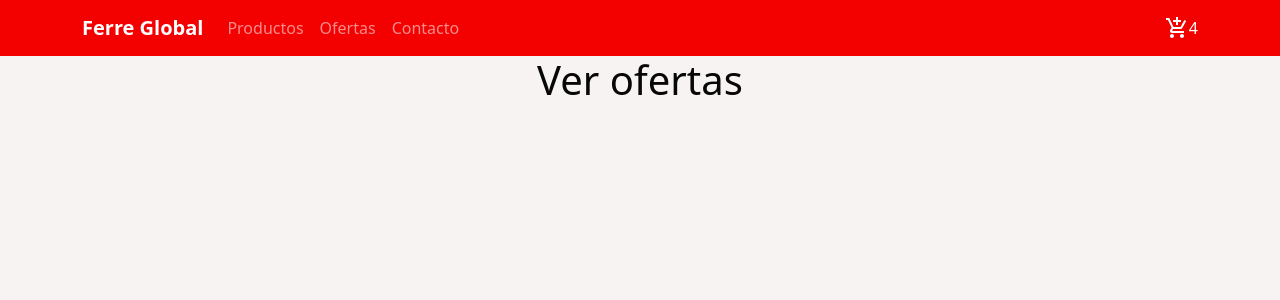
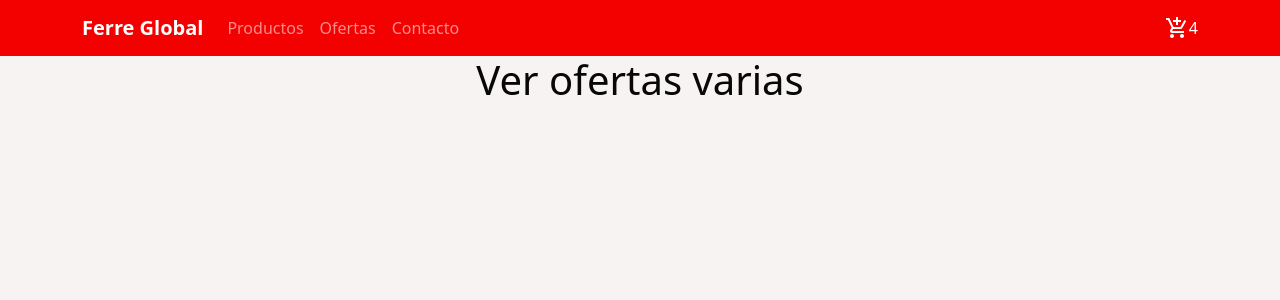
Before and after one commit to JOHN-Z23/Proyecto-React---Coder-House, a React (Create React App) app: page /ofertas in a window 1280 px wide. Shown: the top 300 px of the page. Built offline with nearby package versions, Linux system fonts and the light colour scheme.

Commit message:
Arreglos

```diff
--- a/src/App.jsx
+++ b/src/App.jsx
@@ -19,7 +19,7 @@ function App() {
                 </>
               }
             />
-            <Route path="ofertas" element={<Ofertas />} />
+            <Route path="ofertas" element={<Ofertas  />} />
             <Route path="contacto" element={<Contacto />} />
             <Route path="*" element={<Navigate replace to="/" />} />
           </Route>
--- a/src/diseño/ofertas.jsx
+++ b/src/diseño/ofertas.jsx
@@ -1,7 +1,7 @@
 const Ofertas = () => {
   return (
     <div>
-      <h1>Ver ofertas</h1>
+      <h1>Ver ofertas varias</h1>
     </div>
   );
 };
```
